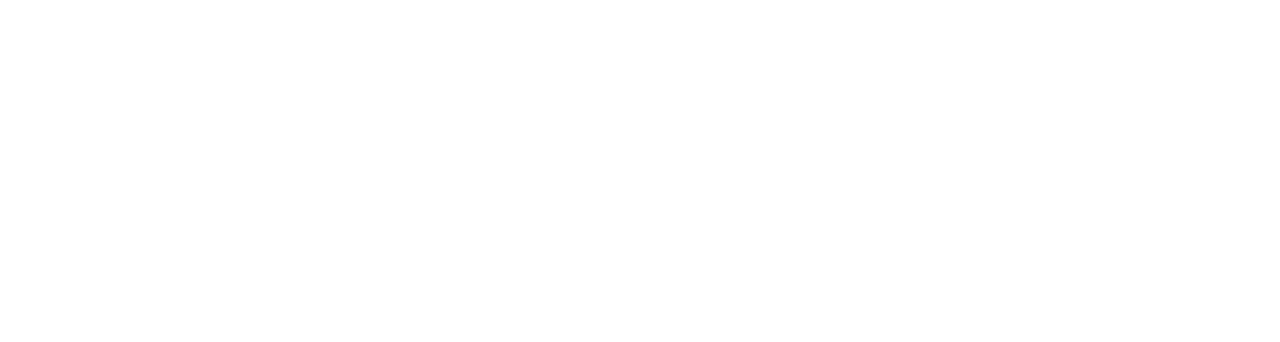
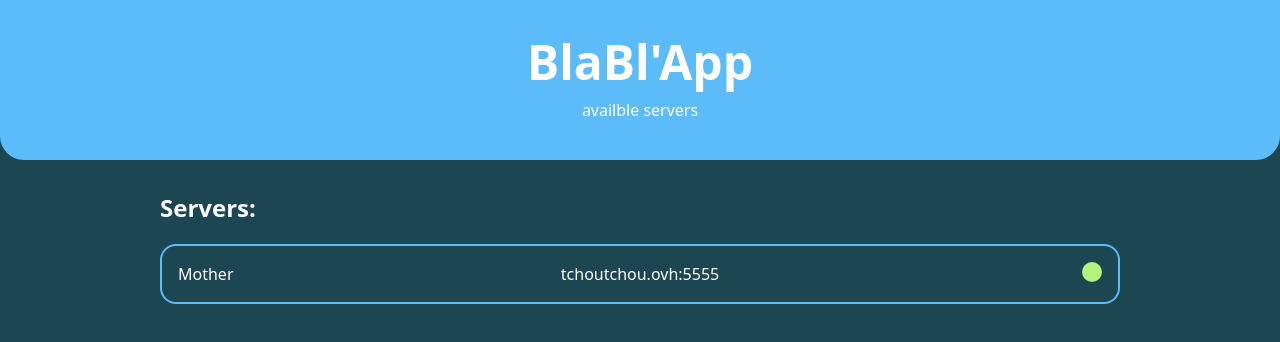
Before and after one commit to BlaBl-App/BlaBl-ist, a website: page web/index.html in a window 1280 px wide. Drawn offline with Linux system fonts and the light colour scheme.

Commit message:
get list of serv

```diff
--- a/web/index.html
+++ b/web/index.html
@@ -4,11 +4,31 @@
     <meta charset="UTF-8">
     <meta http-equiv="X-UA-Compatible" content="IE=edge">
     <meta name="viewport" content="width=device-width, initial-scale=1.0">
-    <script type="text/javascript" src="main.js"></script>
-    <link rel="stylesheet" href="style.css">
+    <script defer type="text/javascript" src="main.js"></script>
+    <link href="style.css" rel="stylesheet">
+    <link href="/dist/output.css" rel="stylesheet">
     <title>Blabl'ist</title>
 </head>
-<body>
+<body class="bg-blaDarkBlue text-white">
+    <div class="bg-blaBlue h-[20vh] rounded-b-3xl flex justify-center items-center flex-col  gap-3">
+        <h1 class="text-5xl  font-bold">BlaBl'App</h1>
+        <h2>availble servers</h2>
+    </div>
 
+    <div class="flex w-full h-full justify-center items-center pt-8">
+        <div class="w-3/4">
+        <h3 class="font-semibold text-2xl">Servers: </h3>
+        <div id="server-list" class="border-blaBlue border-2 rounded-2xl mt-5">
+            <div class="flex items-center justify-center"><p>Loading..</p></div>
+        </div>
+        <template id="server">
+            <div class="grid grid-cols-3 gap-3 p-4">
+                <p class="name">Mother</p>
+                <p class="ip w-fit m-auto">tchoutchou.ovh:5555</p>
+                <div class="rounded-full h-5 ml-auto up"></div>
+            </div>
+        </template>
+    </div>
+</div>
 </body>
 </html>
--- /dev/null
+++ b/web/input.css
@@ -0,0 +1,3 @@
+@tailwind base;
+@tailwind components;
+@tailwind utilities;
--- a/web/main.js
+++ b/web/main.js
@@ -1,7 +1,17 @@
-console.log("loaded")
+const templateServer = document.querySelector("template#server")
+const serverList = document.querySelector("#server-list")
 
 
-
-fetch('../servers.json')
-    .then((response) => response)
-    .then((json) => console.log(json));
+fetch('https://raw.githubusercontent.com/BlaBl-App/BlaBl-ist/main/servers.json')
+    .then((response) => response.json())
+    .then((json) => {
+        serverList.innerHTML =""
+        for (const server of json.servers){
+            let newServer = templateServer.content.cloneNode(true);
+            console.log("new ser",newServer)
+            console.log("new ser",newServer.innerHTML)
+            newServer.querySelector(".name").innerHTML = server.name;
+            newServer.querySelector(".ip").innerHTML = server.ip;
+            serverList.appendChild(newServer)
+        }
+        console.log(json)});
--- /dev/null
+++ b/web/package.json
@@ -0,0 +1,5 @@
+{
+  "devDependencies": {
+    "tailwindcss": "^3.2.7"
+  }
+}
--- a/web/style.css
+++ b/web/style.css
@@ -0,0 +1,4 @@
+.up{
+    background-color: #B2F37C;
+    aspect-ratio: 1;
+}
--- /dev/null
+++ b/web/tailwind.config.js
@@ -0,0 +1,15 @@
+/** @type {import('tailwindcss').Config} */
+module.exports = {
+  content: ["*.{html,js}"],
+  theme: {
+    extend: {
+      colors: {
+        'blaBlue': '#5CBCF9',
+        'blaDarkBlue': '#1C4651',
+        'blaGreen': '#B2F37C',
+      }
+    },
+
+  },
+  plugins: [],
+}
```
Also changed, not shown: web/dist/output.css (added), 1 other file.
